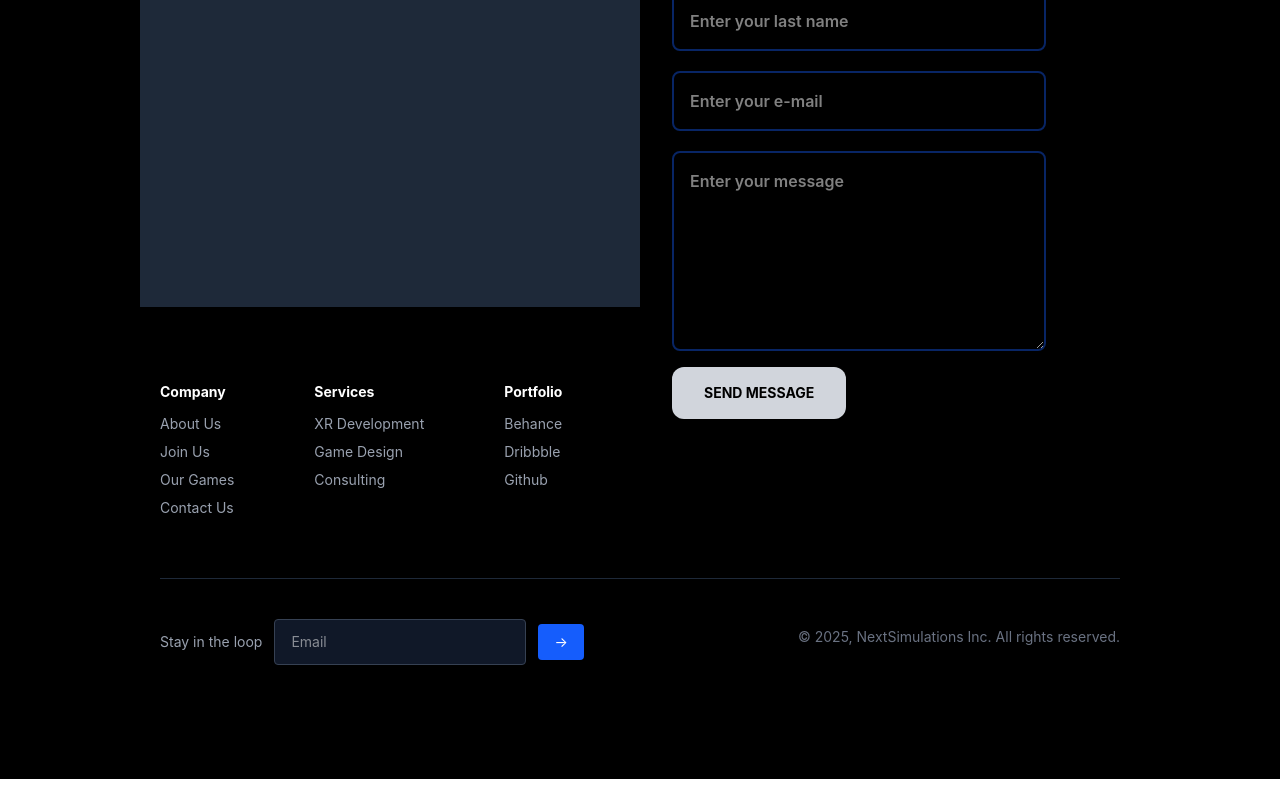
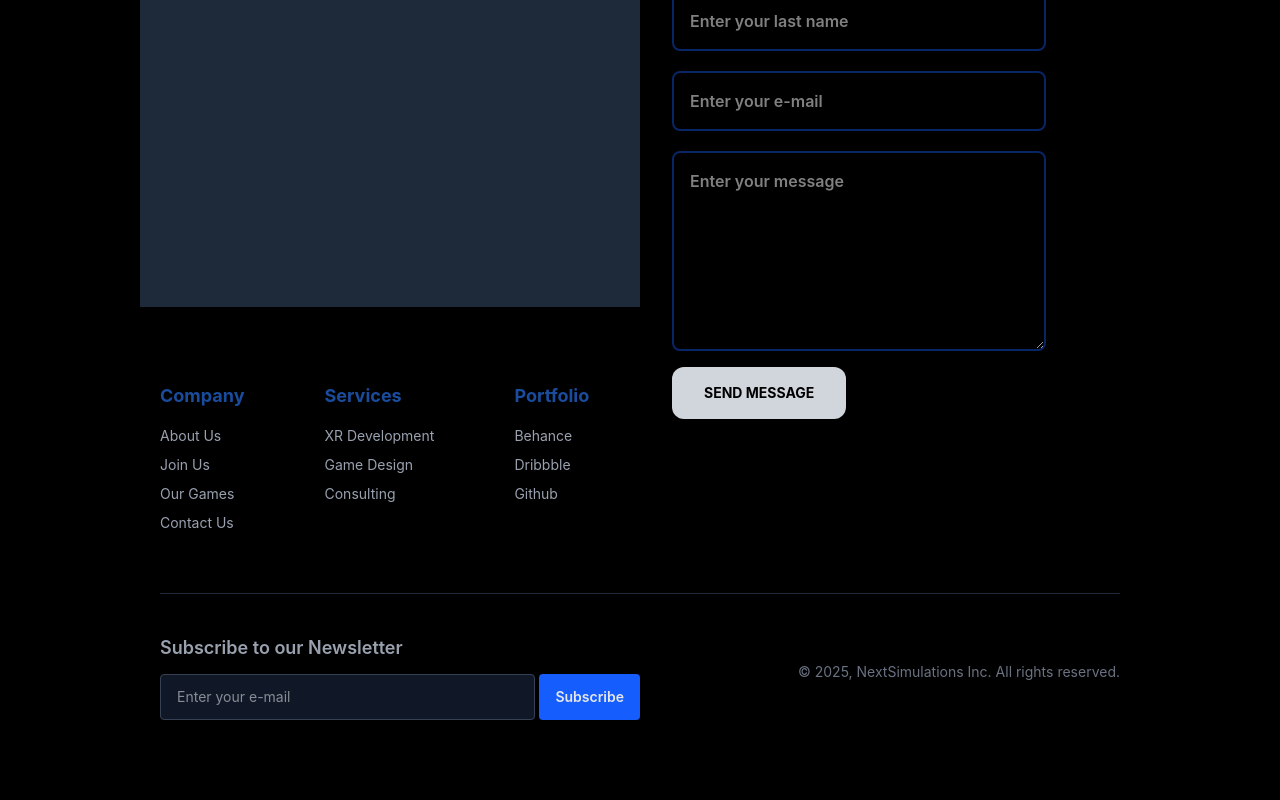
Before and after one commit to Tobadave/RENDER, a React (Vite) app: page /contact in a window 1280 px wide. Shown: the part 498-1298 px from the top of the page. Before the commit the page ends 1277 px from the top, so only its background shows below. Built offline with nearby package versions, Linux system fonts and the light colour scheme.

Commit message:
designs and added to vercel

```diff
--- a/src/components/Footer.jsx
+++ b/src/components/Footer.jsx
@@ -9,26 +9,26 @@ const Footer = () => {
       {/* <section className='flex flex-row'> */}
 
 
-        <div className='flex gap-2 flex-row justify-between md:justify-normal border-b border-gray-800 pb-15 '>
+        <div className='px-4 md:px-0 flex gap-2 flex-row justify-between md:justify-normal border-b border-gray-800 pb-15 '>
 
 
 
-          {/* links */}
-          <div className='flex flex-2/3 gap-10 justify-evenly  md:justify-normal md:gap-20'>
+        <div className='flex flex-2/3 gap-10 md:gap-20 justify-start flex-wrap'>
+
           {FOOTER.columns.map((col) => (
+            <div key={col.label} className='flex flex-col items-start gap-2 w-[40%] md:w-auto'>
 
-            <div key={col.label} className='flex flex-col justify-start md:justify-normal gap-2'>
-              <p className='font-bold text-white text-sm mb-1 w-fit items-start md:text-md'>{col.label}</p>
+              <p className='font-semibold md:font-bold text-blue-500/60 text-[17px] mb-2 md:text-[18px]'>{col.label}</p>
 
               {col.links.map((link) => (
                 <a key={link.label} href={link.href}
-                  className='text-gray-400 text-sm hover:text-white transition duration-200 w-fit'>
+                  className='text-gray-400 text-[14px] hover:text-white transition duration-200'>
                   {link.label}
                 </a>
               ))}
             </div>
           ))}
-          </div>
+        </div>
 
           {/* right side */}
           <div className='hidden md:flex flex-1/3'>
@@ -42,23 +42,34 @@ const Footer = () => {
       </section> */}
 
       {/* Bottom — Copyright + Email */}
-      <div className='flex flex-col md:flex-row justify-between md:h-20 items-start'>
+      <div className='flex flex-col md:flex-row justify-between md:h-auto items-start'>
 
         {/* Email signup */}
-        <div className='w-full md:w-fit flex flex-col md:flex-row md:items-center gap-3'>
-          <p className='text-gray-400 text-sm'>Stay in the loop</p>
-          <input
-            type='email'
-            placeholder='Email'
-            className='bg-gray-900 border border-gray-700 text-white text-sm px-4 py-3 rounded-sm outline-none focus:border-blue-500 transition duration-200'
-          />
-          <button className='bg-blue-600 text-white px-4 py-2 text-sm rounded-sm hover:bg-blue-800 transition duration-200'>
-            →
-          </button>
+        <div className='w-full md:w-fit flex flex-col gap-3'>
+            <p className='flex w-fit text-gray-400 text-sm md:text-lg md:font-semibold'>
+              Subscribe to our Newsletter
+            </p>
+
+
+            <div className='md:min-w-120 flex flex-row gap-1'>
+
+              <input
+                type='email'
+                placeholder='Enter your e-mail'
+                className='flex-3/4 bg-gray-900 border border-gray-700 text-white text-sm px-4 py-3 rounded-sm outline-none focus:border-blue-500 transition duration-200'
+              />
+              <button className='bg-blue-600 text-gray-200 md:font-semibold hover:cursor-pointer px-4 py-2 text-sm rounded-sm hover:bg-blue-800 transition duration-200'>
+                {/* → */}
+                Subscribe
+              </button>
+            </div>
+
         </div>
 
         {/* Copyright */}
-        <p className='py-2 text-gray-500 text-sm'>{FOOTER.copyright}</p>
+        <div className='justify-center flex md:mx-0 mx-auto'>
+          <p className='py-7 text-gray-500 text-sm'>{FOOTER.copyright}</p>
+        </div>
 
       </div>
 
--- a/src/constants.js
+++ b/src/constants.js
@@ -56,7 +56,7 @@ export const ABOUT_SECTION = {
   paragraphs: [
     "Our journey began as classmates from different backgrounds and ethnic groups, each with our own unique cultures, traditions, and stories. Despite our differences, we shared a common passion for games and a curiosity about how stories shape identity.",
     "We realized that while African cultures are rich with history, folklore, and life lessons, many of these stories are not well represented in the gaming world. This sparked a simple but powerful idea: what if we could bring our diverse African stories together and tell them through games that both children and adults would love?",
-    // "By combining our perspectives, we began exploring ways to transform traditional stories, everyday experiences, and cultural values into interactive and engaging gameplay. What started as conversations between classmates has grown into a shared vision to build a game studio that celebrates Africa's diversity, educates through play, and connects people across cultures.",
     "Today, we are driven by the belief that our differences are our strength, and through our games, we aim to create experiences that are not only entertaining, but meaningful and lasting.",
   ],
+  mission: "Our mission is to celebrate Africa's rich cultural diversity through immersive gaming experiences — creating stories that educate, inspire, and connect people across generations and borders.",
 }
```
Also changed, not shown: src/pages/Home.jsx (+37 -17 lines).
